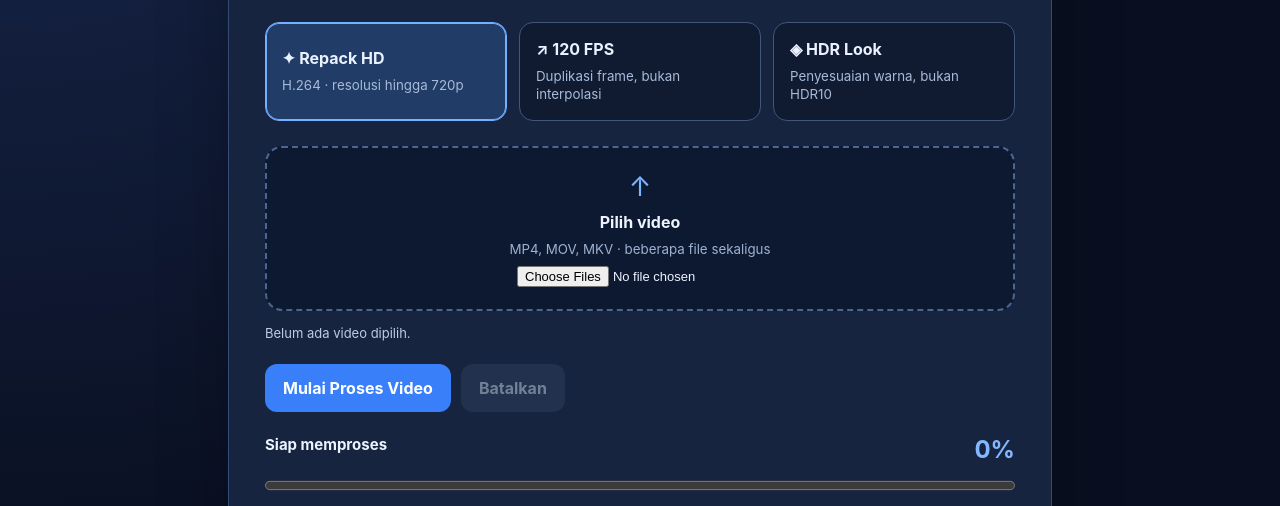
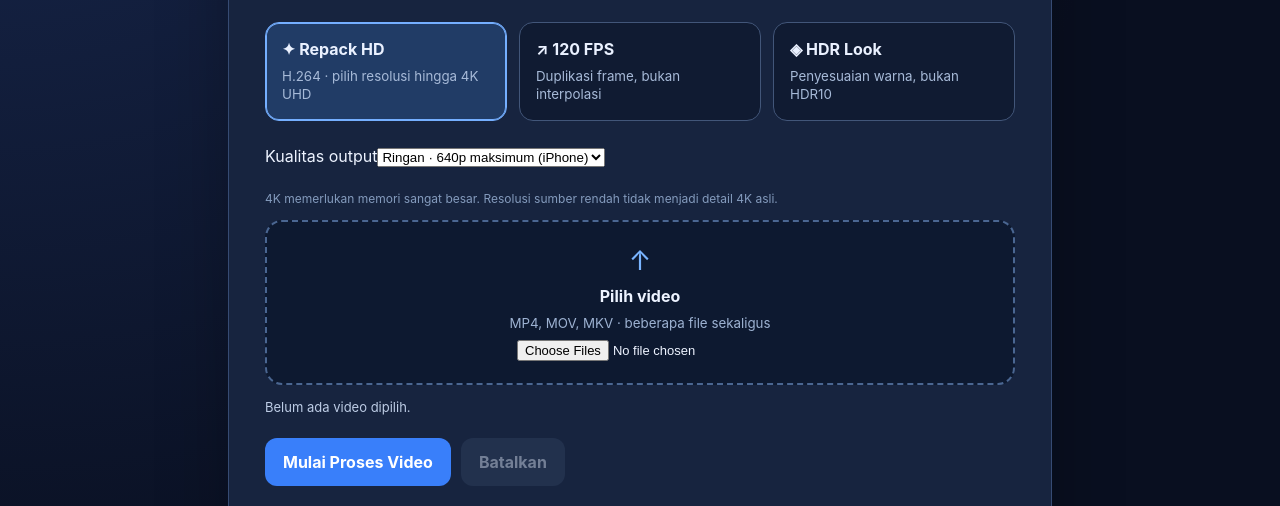
Before and after one commit to aldipryga12/codexDRCKME, a website built with Vite: page index.html in a window 1280 px wide. Shown: the part 256-762 px from the top of the page. Built offline with nearby package versions, Linux system fonts and the light colour scheme.

Commit message:
Add selectable output quality up to experimental 4K UHD

```diff
--- a/index.html
+++ b/index.html
@@ -4,10 +4,11 @@
 <header><div class="logo">CODEX <span>REPACK</span></div><div class="tag">BROWSER STUDIO · TANPA LOGIN</div></header>
 <section class="card"><h1>Proses Video <span>Langsung</span></h1><p class="lead">Proses video di perangkatmu tanpa upload ke server. Pilih mode dan unduh hasil MP4.</p>
 <div class="modes" role="group" aria-label="Mode pemrosesan">
-<button class="mode active" data-mode="hd" type="button"><strong>✦ Repack HD</strong><small>H.264 · resolusi hingga 720p</small></button>
+<button class="mode active" data-mode="hd" type="button"><strong>✦ Repack HD</strong><small>H.264 · pilih resolusi hingga 4K UHD</small></button>
 <button class="mode" data-mode="fps" type="button"><strong>↗ 120 FPS</strong><small>Duplikasi frame, bukan interpolasi</small></button>
 <button class="mode" data-mode="hdr" type="button"><strong>◈ HDR Look</strong><small>Penyesuaian warna, bukan HDR10</small></button>
 </div>
+<label for="quality" class="quality-label">Kualitas output</label><select id="quality"><option value="640">Ringan · 640p maksimum (iPhone)</option><option value="1280">HD · 720p</option><option value="1920">Full HD · 1080p</option><option value="2560">QHD · 1440p</option><option value="3840">4K UHD · Eksperimen (berat)</option></select><p id="qualityNote" class="note">4K memerlukan memori sangat besar. Resolusi sumber rendah tidak menjadi detail 4K asli.</p>
 <label class="drop" for="files"><span class="upload-icon">↑</span><strong>Pilih video</strong><small>MP4, MOV, MKV · beberapa file sekaligus</small><input id="files" type="file" accept="video/*,.mkv" multiple></label>
 <div id="fileList" class="file-list">Belum ada video dipilih.</div>
 <div class="actions"><button id="go" class="primary" type="button">Mulai Proses Video</button><button id="cancel" class="secondary" type="button" disabled>Batalkan</button></div>
```
